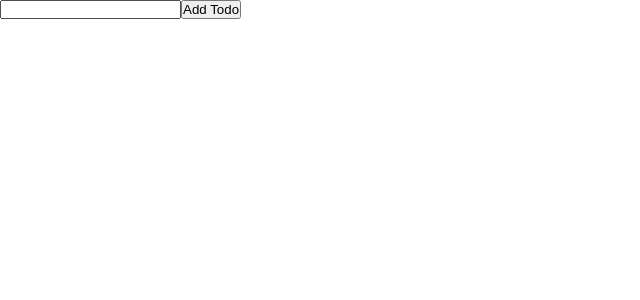
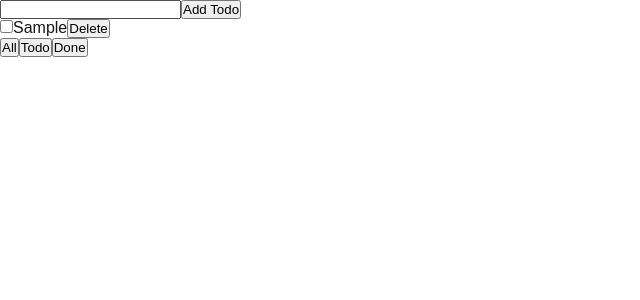
Before and after one commit to evosoon/todo-list, a Next.js app: page / in a window 1280 px wide. Both pictures are taken after typing "Sample" into the empty fields and a click on the button "Add Todo". Shown: the top 300 px of the page, without its empty margins (0-640 px from the left). Built offline with nearby package versions, Linux system fonts and the light colour scheme.

Commit message:
feat: todolist and filter

```diff
--- a/app/page.tsx
+++ b/app/page.tsx
@@ -4,13 +4,14 @@ import styles from "./page.module.css";
 import AddTodo from "../components/AddTodo";
 import TodoList from "../components/TodoList";
 import TodoFilter from "../components/TodoFilter";
-import { TodoItem } from "../types/todo";
+import { Todo } from "../types/todo";
 import { useState } from "react";
 
 export default function Home() {
-  const [todos, setTodos] = useState<TodoItem[]>([]);
+  const [todos, setTodos] = useState<Todo[]>([]);
+  const [filter, setFilter] = useState<string>('all');
   const addTodo = (text: string) => {
-    const newTodo:TodoItem = {
+    const newTodo:Todo = {
       id: Date.now(),
       text,
       done: false,
@@ -20,8 +21,8 @@ export default function Home() {
   const deleteTodo = (id: number) => {
     setTodos(todos.filter((todo) => todo.id !== id));
   }
-  const getFilteredTodos = (type: string) => {
-    switch (type) {
+  const getFilteredTodos = (type: string="all") => {
+    switch (filter) {
       case "all":
         return todos;
       case "done":
@@ -47,8 +48,8 @@ export default function Home() {
   return (
    <>
    <AddTodo addTodo={addTodo} />
-   {/* <TodoList todos={getFilteredTodos("all")} deleteTodo={deleteTodo} toggleTodo={toggleTodo} /> */}
-   {/* <TodoFilter getFilteredTodos={getFilteredTodos} /> */}
+   <TodoList todos={getFilteredTodos()} deleteTodo={deleteTodo} toggleTodo={toggleTodo} />
+   <TodoFilter setFilter={setFilter} />
    </>
   );
 }
--- a/components/AddTodo.tsx
+++ b/components/AddTodo.tsx
@@ -1,5 +1,4 @@
 import React, { useState } from 'react';
-import { TodoItem } from '../types/todo';
 interface AddTodoProps {
     addTodo: (text: string) => void;
 }
--- a/components/TodoFilter.tsx
+++ b/components/TodoFilter.tsx
@@ -1,7 +1,13 @@
-function TodoFilter() {
+import { Todo } from "../types/todo";
+interface setFilterProps {
+    setFilter: (type: string) => void;
+}
+function TodoFilter({ setFilter }: setFilterProps) {
     return (
         <div>
-            <h1>Todo Filter</h1>
+            <button onClick={() => setFilter("all")}>All</button>
+            <button onClick={() => setFilter("todo")}>Todo</button>
+            <button onClick={() => setFilter("done")}>Done</button>
         </div>
     );
 }
--- a/components/TodoItem.tsx
+++ b/components/TodoItem.tsx
@@ -1,8 +1,16 @@
-function TodoItem() {
+import { Todo } from "../types/todo";
+interface TodoItemProps {
+    todo: Todo;
+    deleteTodo: (id: number) => void;
+    toggleTodo: (id: number) => void;
+}
+function TodoItem({ todo, deleteTodo, toggleTodo }: TodoItemProps) {
     return (
-        <div>
-            <h1>Todo Item</h1>
-        </div>
+        <li>
+            <input type="checkbox" checked={todo.done} onChange={() => toggleTodo(todo.id)} />
+            <span style={{ textDecoration: todo.done ? "line-through" : "none" }}>{todo.text}</span>
+            <button onClick={() => deleteTodo(todo.id)}>Delete</button>
+        </li>
     );
 }
 export default TodoItem;
--- a/components/TodoList.tsx
+++ b/components/TodoList.tsx
@@ -1,8 +1,16 @@
-function TodoList() {
+import { Todo } from "../types/todo";
+import TodoItem from "../components/TodoItem";
+interface TodoListProps {
+    todos: Todo[];
+    deleteTodo: (id: number) => void;
+    toggleTodo: (id: number) => void;
+}
+function TodoList({ todos, deleteTodo, toggleTodo }: TodoListProps) {
     return (
-        <div>
-            <h1>Todo List</h1>
-        </div>
+       <ul>{
+        todos.map((todo)=>
+        <TodoItem key={todo.id} todo={todo} deleteTodo={deleteTodo} toggleTodo={toggleTodo} />)
+        }</ul>
     );
 }
 export default TodoList;
--- a/types/todo.ts
+++ b/types/todo.ts
@@ -1,4 +1,4 @@
-export interface TodoItem {
+export interface Todo {
     id: number;
     text: string;
     done: boolean;
```
